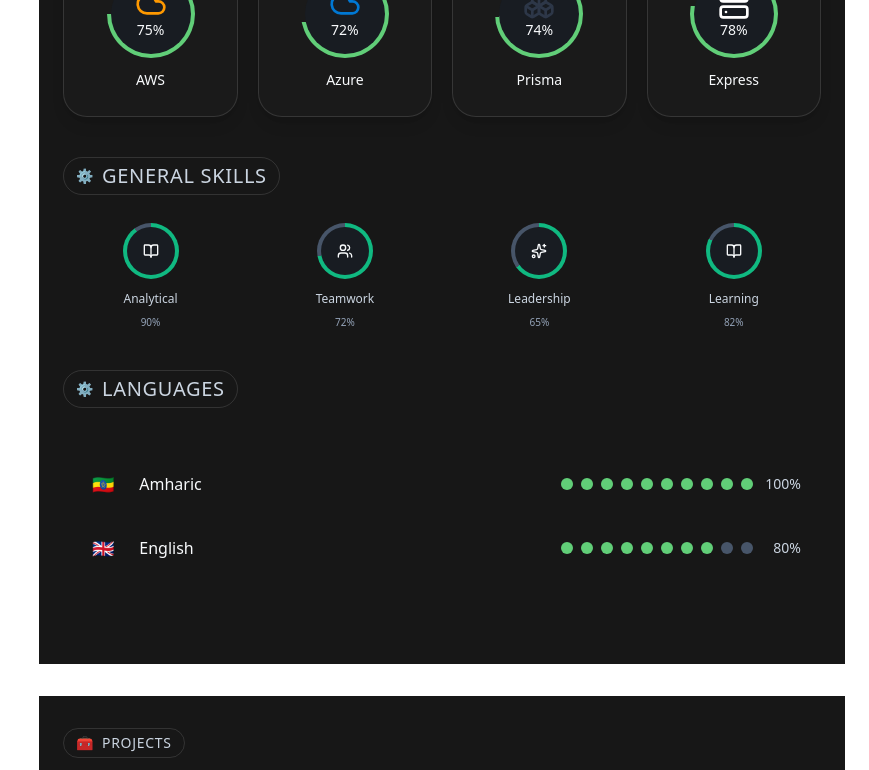
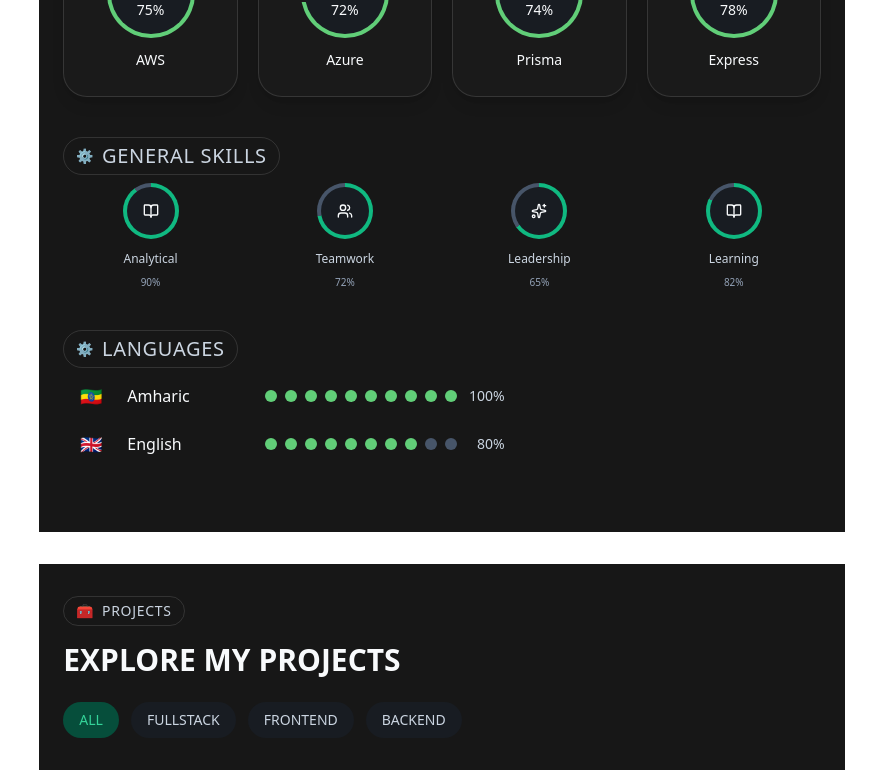
Before and after one commit to Tewodros-Tilahun-01/portfoliov2, a React (Vite) app: page / in a window 1280 px wide. Shown: the part 1293-2063 px from the top of the page, without its empty margins (411-1280 px from the left). Built offline with nearby package versions, Linux system fonts and the light colour scheme.

Commit message:
Refactor StackSection layout for improved spacing and structure; adjust SectionBadge and LanguageRow components for better alignment and presentation

```diff
--- a/src/sections/StackSection.tsx
+++ b/src/sections/StackSection.tsx
@@ -162,7 +162,7 @@ function SmallCircular({ name, percent, icon }: Skill) {
 
 function SectionBadge({ children }: { children: string }) {
   return (
-    <div className="mb-6 flex items-center gap-3 ">
+    <div className="mb-1 flex items-center gap-3 ">
       <Badge>
         <span>⚙️</span>
         <span className="text-xl uppercase">{children}</span>
@@ -197,14 +197,14 @@ function DotsProgress({
 
 function LanguageRow({ name, percent, flag }: Language) {
   return (
-    <div className="flex items-center justify-between gap-4 py-3 w-full">
+    <div className="grid grid-cols-4  place-content-center px-2 gap-8 py-1 w-full">
       <div className="flex items-center gap-4">
         <div className="grid place-items-center size-10 rounded-xl  text-lg">
           <span aria-hidden>{flag}</span>
         </div>
         <div className="text-primary">{name}</div>
       </div>
-      <div className="flex items-center md:gap-2">
+      <div className="flex items-center md:gap-2 col-span-2">
         <DotsProgress percent={percent} />
         <div className="w-10 text-right text-secondary text-sm">{percent}%</div>
       </div>
@@ -235,7 +235,7 @@ function StackSection() {
 
       <div className="mt-10">
         <SectionBadge>Languages</SectionBadge>
-        <Card className="p-5 bg-transparent border-none">
+        <Card className=" bg-transparent border-none">
           {languages.map((l) => (
             <LanguageRow key={l.name} {...l} />
           ))}
```
